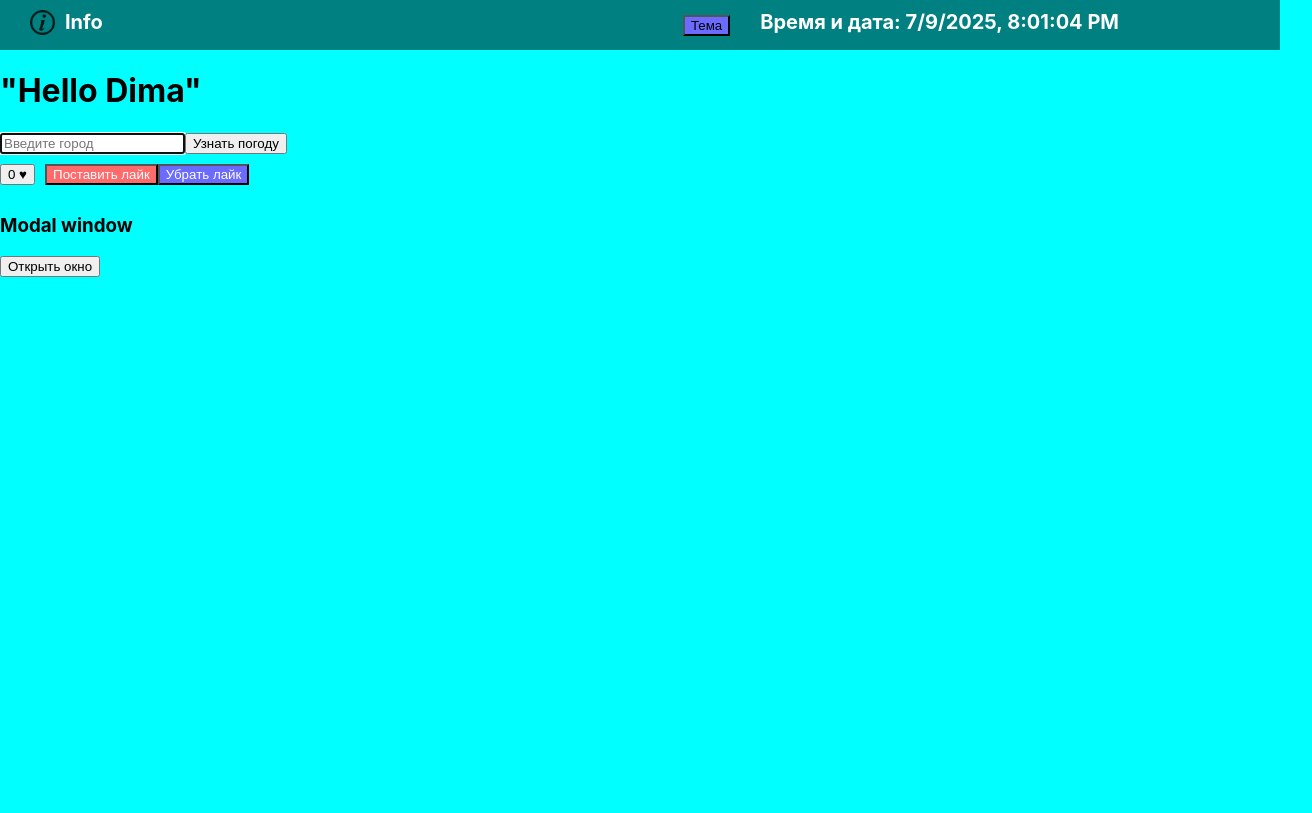
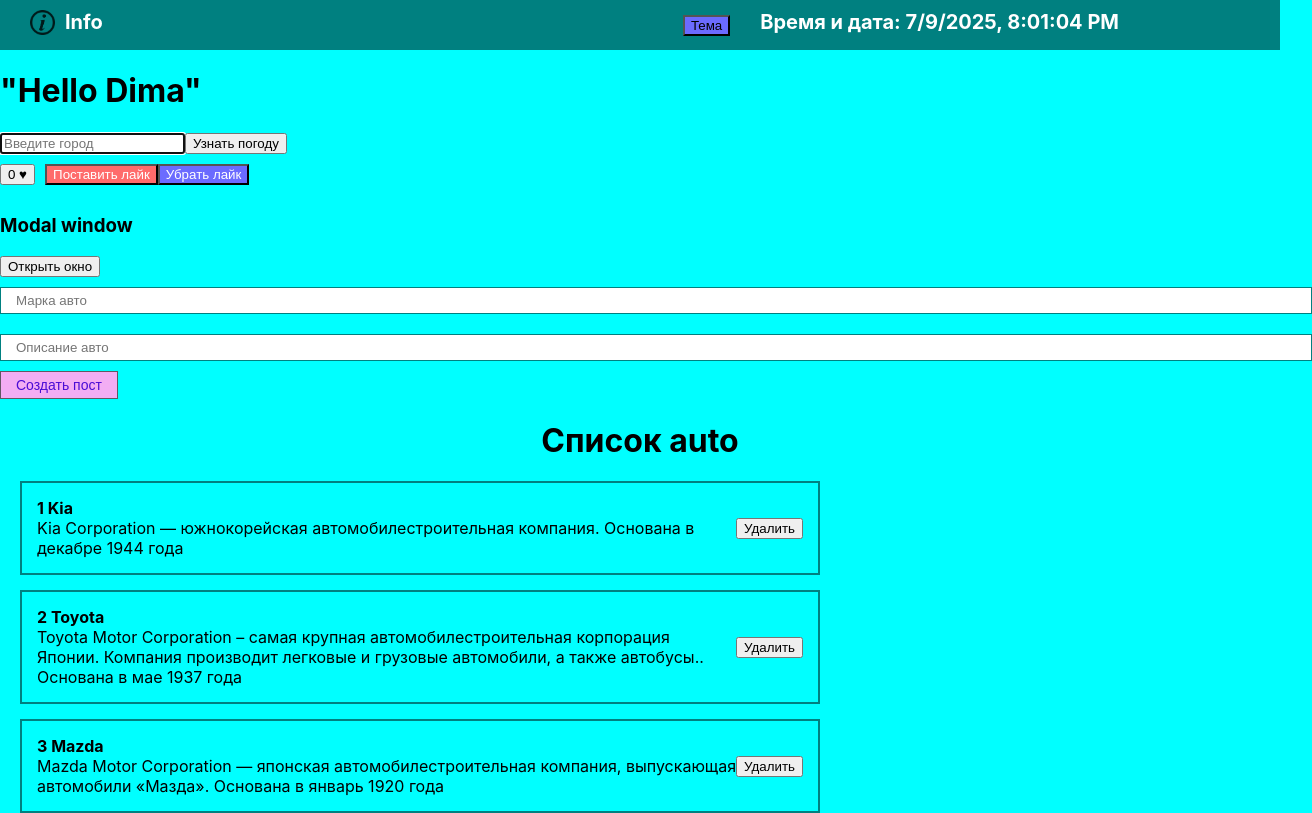
Before and after one commit to exsize426/learn_javascript, a React (Vite) app: page / in a window 1280 px wide. Shown: the whole page, 1312 px wide, since content can reach past the window. Built offline with nearby package versions, Linux system fonts and the light colour scheme.

Commit message:
create todoListPosts on React

```diff
--- a/Components/App.jsx
+++ b/Components/App.jsx
@@ -5,12 +5,19 @@ import Weather from './Weather';
 import LikeCounter from './LikeCounter';
 import Header from './Header';
 import ModalSection from './ModalSection';
+import PostCar from './PostCar';
+import ComponentFormPost from './ComponentFormPost';
 
 
 
 export default function App() {
     const [theme, setTheme] = useState(false)
     const [now, setNow] = useState(new Date());
+    const [post, setPost] = useState([
+        {id: 1, title: "Kia", body: "Kia Corporation — южнокорейская автомобилестроительная компания. Основана в декабре 1944 года"},
+        {id: 2, title: "Toyota", body: "Toyota Motor Corporation – самая крупная автомобилестроительная корпорация Японии. Компания производит легковые и грузовые автомобили, а также автобусы.. Основана в мае 1937 года"},
+        {id: 3, title: "Mazda", body: "Mazda Motor Corporation — японская автомобилестроительная компания, выпускающая автомобили «Мазда».  Основана в январь 1920 года"},
+    ]);
     setInterval(() => setNow(new Date()), 1000)
 
     const change = () => {
@@ -28,6 +35,9 @@ export default function App() {
         }
     },[theme])
 
+    const createNewPost = (newPost) => {
+        setPost([...post, newPost])
+    }
 
     return (
         <div className={theme ? "grey-btn" : "blue-btn"}>
@@ -36,6 +46,9 @@ export default function App() {
             <Weather />
             <LikeCounter />
             <ModalSection />
+            <ComponentFormPost onAddPost={createNewPost}/>
+            <PostCar post={post} title={"Список auto"}/>
+
         </div>
     )
 }
--- /dev/null
+++ b/Components/Button/MyButton.jsx
@@ -0,0 +1,9 @@
+import React from "react";
+import classes from "../Button/MyButton.module.css"
+
+export default function Button ({children, ...props}) {
+
+    return (
+        <button {...props} className={classes.button}> {children}</button> // props.children - позволяет передавать текст в кнопку
+    )
+}
--- /dev/null
+++ b/Components/Button/MyButton.module.css
@@ -0,0 +1,8 @@
+.button {
+    padding: 5px 15px;
+    color:  rgb(76, 12, 213);
+    font-size: 14px;
+    background: rgb(243, 173, 243);
+    border: 1px solid rgb(99, 87, 99);
+    cursor: pointer;
+}
--- /dev/null
+++ b/Components/ComponentFormPost.jsx
@@ -0,0 +1,34 @@
+import React, { useState } from "react"
+import MyButton from "../Components/Button/MyButton"
+import MyInput from "./Input/MyInput"
+
+export default function ComponentFormPost ({onAddPost}) {
+    const [post, setPost] = useState({title: '', body: ""})
+    const addNewPost = (e) => {
+        e.preventDefault();
+        const newPost =  {
+            id: Date.now(),
+            title: post.title,
+            body: post.body
+        }
+        onAddPost(newPost) // прокидываем новый пост в массив другого компонента
+        setPost({title: '', body: ""})
+    }
+
+    return (
+        <form>
+        <MyInput
+            value={post.title}
+            type="text"
+            onChange={e => setPost({...post, title: e.target.value})}
+            placeholder="Марка авто"/>
+        <MyInput
+            value={post.body}
+            onChange={e => setPost({...post, body: e.target.value})}
+            type="text"
+            placeholder="Описание авто"/>
+
+        <MyButton onClick={addNewPost} >Создать пост</MyButton>
+        </form>
+    )
+}
--- /dev/null
+++ b/Components/Input/MyInput.jsx
@@ -0,0 +1,9 @@
+import React from "react"
+import classes from "../Input/MyInput.module.css"
+
+export default function MyInput (props) {
+
+    return (
+        <input {...props} className={classes.input} type="text" />
+    )
+}
--- /dev/null
+++ b/Components/Input/MyInput.module.css
@@ -0,0 +1,6 @@
+.input {
+    width: 100%;
+    padding: 5px 15px;
+    margin: 10px 0;
+    border: 1px solid teal;
+}
--- /dev/null
+++ b/Components/ListCar.jsx
@@ -0,0 +1,23 @@
+import React, { useEffect } from 'react';
+import { useState } from "react"
+import  "./ListCars.css"
+
+
+export default function ListCar (props) {
+
+
+    return (
+        <div className="list">
+            <div className="post">
+                <div className="post__content">
+                    <strong>{props.number} {props.post.title}</strong>
+                    <div className="">{props.post.body}
+                    </div>
+                </div>
+                <div className="post__btns">
+                    <button>Удалить</button>
+                </div>
+            </div>
+        </div>
+    )
+}
--- /dev/null
+++ b/Components/ListCars.css
@@ -0,0 +1,13 @@
+.list {
+    width: 800px;
+    margin-left: 20px;
+}
+
+.post {
+    display: flex;
+    padding: 15px;
+    border: 2px solid teal;
+    margin-top: 15px;
+    justify-content: space-between;
+    align-items: center;
+}
--- /dev/null
+++ b/Components/PostCar.jsx
@@ -0,0 +1,21 @@
+import React, { useEffect } from 'react';
+import { useState } from "react"
+import  "./ListCars.css"
+import ListCar from './ListCar';
+
+
+
+export default function PostList ({post, title}) {
+
+
+    return (
+        <div>
+            <h1 style={{textAlign: 'center'}}>
+                {title}
+            </h1>
+            {post.map((post, index) =>
+                <ListCar number={index + 1} post={post} key={post.id} />
+            )}
+        </div>
+    )
+}
```
